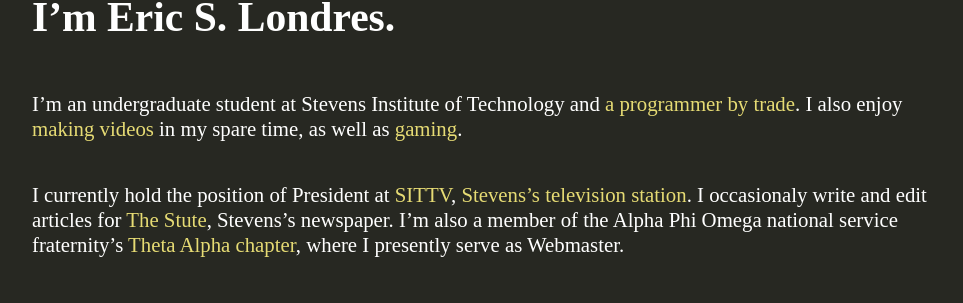
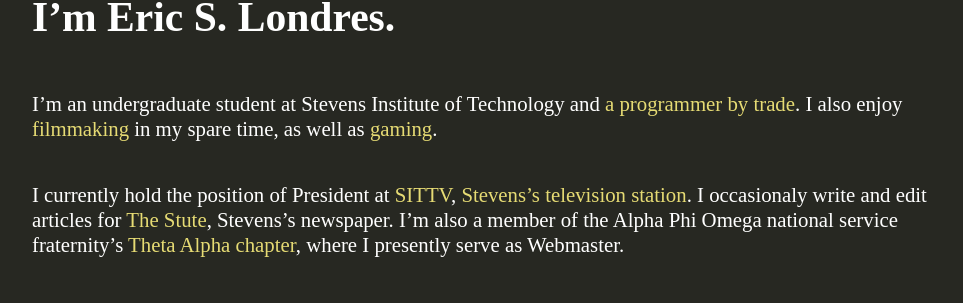
Before and after one commit to slondr/slondr.gitlab.io, a Jekyll site: the page built from index.md, in a window 1280 px wide. Shown: the part 129-432 px from the top of the page, without its empty margins (158-1121 px from the left). Built offline with Jekyll 4.4.1, drawn with Linux system fonts in a browser that asks for light colours.

Commit message:
changed 'making videos' to 'filmmaking'

```diff
--- a/index.md
+++ b/index.md
@@ -7,7 +7,7 @@
 
 # I'm Eric S. Londres.
 
-I'm an undergraduate student at Stevens Institute of Technology and [a programmer by trade](https://gitlab.com/slondr). I also enjoy [making videos](https://www.youtube.com/channel/UC5o62RNnvTBYlFZhJVmV0XQ) in my spare time, as well as [gaming](https://www.twitch.tv/slondr).
+I'm an undergraduate student at Stevens Institute of Technology and [a programmer by trade](https://gitlab.com/slondr). I also enjoy [filmmaking](https://www.youtube.com/channel/UC5o62RNnvTBYlFZhJVmV0XQ) in my spare time, as well as [gaming](https://www.twitch.tv/slondr).
 
 I currently hold the position of President at [SITTV](https://www.sittv.org), [Stevens's television station](https://www.youtube.com/SITTV). I occasionaly write and edit articles for [The Stute](http://thestute.com), Stevens's newspaper. I'm also a member of the Alpha Phi Omega national service fraternity's [Theta Alpha chapter](https://apota.org), where I presently serve as Webmaster.
 
```
